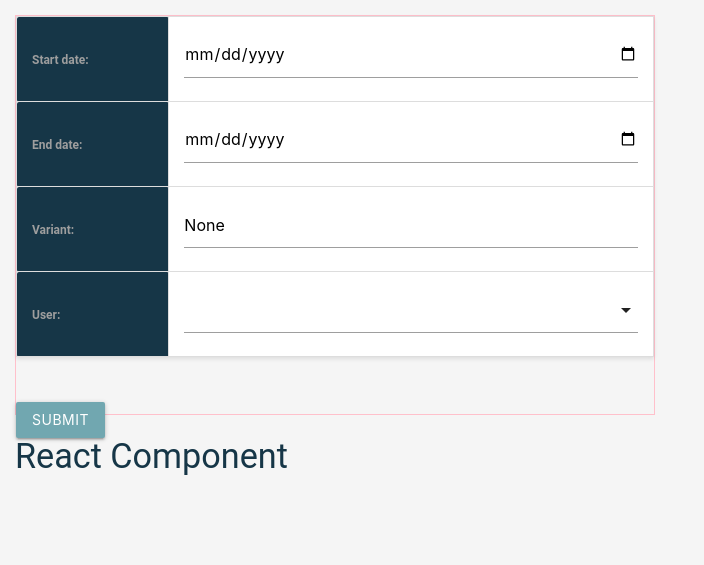
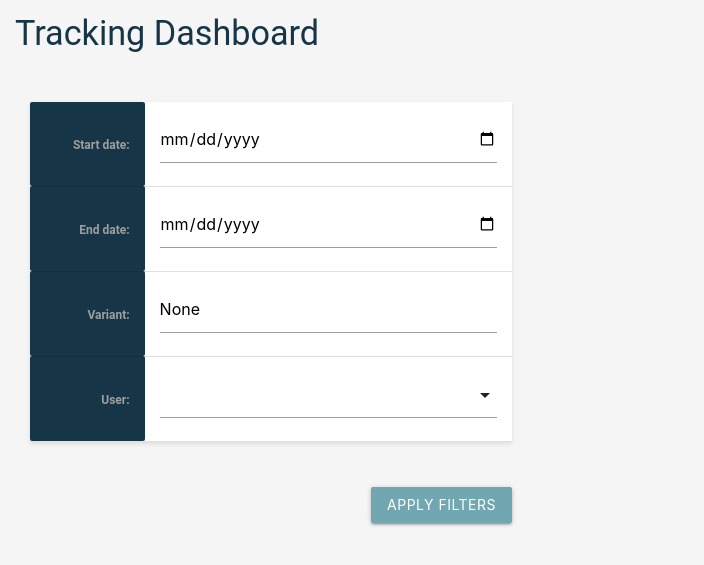
Before and after one commit to wassermanlab/variome, a Django app: template ibvl/library_access/templates/tracking_dashboard.html in a window 1280 px wide. Shown: the top 565 px of the page, without its empty margins (0-704 px from the left). Run offline with Django 4.2, Linux system fonts and the light colour scheme; the template is opened without the code that fills it: values that come from a table or form of the project are taken from there, others are empty; some libraries are stand-ins or nearby versions.

Commit message:
tracking dashboard update

```diff
--- a/ibvl/library_access/static/tracking_dashboard.js
+++ b/ibvl/library_access/static/tracking_dashboard.js
@@ -9,42 +9,39 @@
   const [data, setData] = useState(initialdata);
 
 
-  return <div>Tracking Dashboard (react)
+  return <>
+
 
     <VariantViews views={data.variant_pageviews} />
-    <div className="below-filters-and-views-table">
+    <div id="dashboard-page-body">
 
       <ViewsChart views={data.variant_pageviews} />
-      <div className="flex">
-        <UserDetails users={data.user_details}/>
-        <VariantDetails variants={data.variant_access_details}/>
-      </div>
+        <UserDetails users={data.user_details} />
+        <VariantDetails variants={data.variant_access_details} />
       <pre>{JSON.stringify(data, null, 2)}</pre>
     </div>
 
-  </div>;
+  </>;
 }
 
 
 function VariantViews({ views }) {
 
-  return <div className="views-table panel">
-    <h5>Variant Views</h5>
-    <div>
-      <div></div>
+  return <div className="views-table">
       <ul style={{ display: "flex", flexDirection: "column" }}>
 
         {views.map((pageview, i) => (
           <li className="row" key={i}>
             <div>
-              <a href={pageview.variant_url} target="_blank">{pageview.variant}</a>
+              {pageview.variant}
             </div>
             <div>{pageview.time}</div>
             <div>{pageview.user}</div>
           </li>
         ))}
+
+        {views.length === 0 && <li>(No tracked views under selected filters)</li>}
       </ul>
-    </div>
   </div>
 }
 
@@ -58,8 +55,6 @@
 
     var lineGraphCtx = ChartRef.current
       .getContext("2d");
-
-    console.log("got 2d context", lineGraphCtx);
 
     const data = {
       labels: ['January', 'February', 'March', 'April', 'May', 'June', 'July'],
@@ -79,10 +74,10 @@
         responsive: true,
       }
     });
-  }, [ChartRef, window.innerWidth])
+  }, [ChartRef])
 
 
-  return <div style={{border:"solid 1px black", height:"400px", width: "100%", position:"relative"}}>
+  return <div style={{ height: "75vh", width: "100%", position: "relative", marginBottom:"2em" }}>
     <canvas id="lineGraphChart" ref={ChartRef} ></canvas>
   </div>;
 }
@@ -90,7 +85,7 @@
 
 function UserDetails({ users }) {
 
-    return    <div style={{width:"50%", border: "1px solid cyan", margin:"-1px"}}>
+  return <div style={{ width: "50%"}}>
     <h5>User Details</h5>
     <table>
       <thead>
@@ -102,7 +97,7 @@
         </tr>
       </thead>
       <tbody>
-                {users.map( (user, i) => {
+        {users.map((user, i) => {
           return <tr key={i}>
             <td>{user.name}</td>
             <td>{user.page_views_unique}</td>
@@ -118,9 +113,9 @@
 }
 
 
-function VariantDetails( { variants }) {
+function VariantDetails({ variants }) {
 
-  return <div style={{width:"50%", border: "1px solid green", margin:"-1px"}}>
+  return <div style={{ width: "50%" }}>
     <h5>Variant Details</h5>
     <table>
       <thead>
@@ -131,14 +126,14 @@
       </thead>
       <tbody>
         {
-                  variants.map( (variant, i) => {
+          variants.map((variant, i) => {
             return <tr key={i}>
               <td>{variant.name}</td>
               <td>
                 <ul>
                   <li>{variant.user_count} Users:</li>
                   <span style={{ cursor: "pointer" }} title="Hover for more info">ⓘ</span>
-                          {variant.users.map( (user, j) => {
+                  {variant.users.map((user, j) => {
                     return <li key={j}>{user.get_full_name} ({user.email})</li>
                   })}
                 </ul>
--- a/ibvl/library_access/templates/tracking_dashboard.html
+++ b/ibvl/library_access/templates/tracking_dashboard.html
@@ -13,88 +13,11 @@
           referrerpolicy="no-referrer" />
     <style>
       html{
-        --top-section-height: 400px;
+        --top-section-height: 450px;
       }
       body {
-        padding: 1em;
         font-family: "Roboto", sans-serif;
         background-color: #f5f5f5;
-      }
-      .flex {
-        display: flex;
-        flex-wrap: wrap;
-        justify-content: space-between;
-      }
-      .chart-container canvas {
-        width: 100%;
-      }
-      .filters {
-        width:50vw;
-        min-width:300px;
-        border: 1px solid pink;
-        height: var(--top-section-height);
-      }
-      .filters table {
-        width: 100%;
-        height: 100%;
-        border-collapse: collapse;
-        margin-bottom: 3em;
-        background-color: #ffffff;
-        box-shadow: 0 2px 4px rgba(0, 0, 0, 0.1);
-      }
-      .filters th,
-      td {
-        padding: 1em;
-        text-align: left;
-        border: 1px solid #ddd;
-      }
-      .filters th {
-        background-color: #163647;
-        color: white;
-      }
-      .filters td ul {
-        padding-left: 20px;
-      }
-      .views-table {
-        position:absolute;
-        top:1em;
-        right:1em;
-        height:var(--top-section-height);
-        border: 1px solid lime;
-        overflow-y:scroll;
-      }
-      .below-filters-and-views-table{
-        position:absolute;
-        top: var(--top-section-height);
-        width: calc (100vw - 2em);
-        display:flex;
-        flex-wrap: wrap;
-        border: 1px solid yellow;
-      }
-      @media (max-width: 600px) {
-        .filters {
-          width:100%;
-        }
-        .views-table {
-          top: var(--top-section-height);
-          width:100%;
-        }
-        .below-filters-and-views-table {
-          top: calc( 2 * var(--top-section-height) );
-          margin-top: 1em;
-        }
-      }
-      .views-table .row {
-        height:1em;
-        background:white;
-        margin:0;
-        padding:0;
-        display:flex;
-        justify-content: end;
-        gap: 1em;
-      }
-      .views-table .row:hover {
-        background:grey;
       }
       h2,
       h4,
@@ -105,9 +28,87 @@
       .btn {
         background-color: #71a7b0;
       }
+      .filters {
+        position:absolute;
+        padding:1em;
+        width:40vw;
+        min-width:300px;
+        height: var(--top-section-height);
+      }
+      .filters table {
+        width: 100%;
+        height: 100%;
+        margin-bottom: 3em;
+        background-color: #ffffff;
+        box-shadow: 0 2px 4px rgba(0, 0, 0, 0.1);
+      }
+      .filters th,
+      td {
+        padding: 1em;
+        text-align: right;
+      }
+      .filters th {
+        background-color: #163647;
+        color: white;
+      }
+      .filters td ul {
+        padding-left: 20px;
+      }
+      .filters .btn{
+        float:right;
+      }
+      #dashboard-page-body{
+        width: 100%;
+        padding-top:1em;
+        display:flex;
+        flex-wrap: wrap;
+      }
+      #react-root{
+        width: 100%;
+        overflow-x: clip;
+        z-index: -1;
+      }
+      @media (max-width: 600px) {
+
+        #react-root {
+          padding-top: var(--top-section-height);
+        }
+
+        .filters {
+          width:100%;
+        }
+        .views-table {
+          display:none;
+        }
+
+        #dashboard-page-body {
+          width:100%;
+          margin-top: 1em;
+        }
+      }
+
+      .views-table {
+        float:right;
+        width:50%;
+        height:var(--top-section-height);
+        overflow-y:scroll;
+      }
+      .views-table .row {
+        height:1em;
+        background:white;
+        margin:0;
+        padding:0;
+        display:flex;
+        justify-content: end;
+        gap: 1em;
+        cursor: default;
+      }
     </style>
   </head>
   <body>
+    <div style="padding:1em;">
+      <h4>Tracking Dashboard</h4>
+
       <div name="tracking-filters" class="filters">
         <form method="get">
           <table>
@@ -151,11 +152,10 @@
               <th>
                 <label for="id_user">User:</label>
               </th>
-
               <td>
                 <select name="user" id="id_user" multiple>
                   {% for user in form.user.field.queryset %}
-                  {% if user.id in form.user.value %}
+                    {% if user.id|stringformat:"i" in form.user.value %}
                       <option value="{{ user.id }}" selected>{{ user.get_full_name }}</option>
                     {% else %}
                       <option value="{{ user.id }}">{{ user.get_full_name }}</option>
@@ -165,14 +165,14 @@
               </td>
             </tr>
           </table>
-        <button type="submit" class="btn waves-effect waves-light">Submit</button>
+          <button type="submit" class="btn waves-effect waves-light">Apply Filters</button>
         </form>
+      </div>
+
+      <div id="react-root" />
     </div>
     &nbsp;
 
-    <div id="react-root">
-      <h4>React Component</h4>
-    </div>
     <script src="https://cdnjs.cloudflare.com/ajax/libs/materialize/1.0.0/js/materialize.js" integrity="sha512-m2PhLxj2N91eYrIGU2cmIu2d0SkaE4A14bCjVb9zykvp6WtsdriFCiXQ/8Hdj0kssUB/Nz0dMBcoLsJkSCto0Q==" crossorigin="anonymous" referrerpolicy="no-referrer">
     </script>
     <script src="https://cdnjs.cloudflare.com/ajax/libs/Chart.js/4.4.1/chart.umd.min.js" integrity="sha512-CQBWl4fJHWbryGE+Pc7UAxWMUMNMWzWxF4SQo9CgkJIN1kx6djDQZjh3Y8SZ1d+6I+1zze6Z7kHXO7q3UyZAWw==" crossorigin="anonymous" referrerpolicy="no-referrer"></script>
@@ -186,6 +186,7 @@
             integrity="sha512-WFN04846sdKMIP5LKNphMaWzU7YpMyCU245etK3g/2ARYbPK9Ub18eG+ljU96qKRCWh+quCY7yefSmlkQw1ANQ=="
             crossorigin="anonymous"
             referrerpolicy="no-referrer"></script>
+    <script src="https://cdnjs.cloudflare.com/ajax/libs/luxon/3.5.0/luxon.min.js" integrity="sha512-SN7iwxiJt9nFKiLayg3NjLItXPwRfBr4SQSIugMeBFrD4lIFJe1Z/exkTZYAg3Ul+AfZEGws2PQ+xSoaWfxRQQ==" crossorigin="anonymous" referrerpolicy="no-referrer"></script>
 
     <!-- dev deps -->
     <script src="https://cdnjs.cloudflare.com/ajax/libs/react/18.3.1/umd/react.development.js"
--- a/ibvl/library_access/views/tracking_dashboard.py
+++ b/ibvl/library_access/views/tracking_dashboard.py
@@ -53,8 +53,11 @@
 
     selected_users = form.cleaned_data['user'] if form.cleaned_data['user'] else LibraryUser.objects.all()
 
-    target_variant_name = form.cleaned_data['variant']
-    target_variant_id = Variant.objects.filter(variant_id=target_variant_name).first().id if target_variant_name else None
+
+    target_variant = Variant.objects.filter(variant_id=form.cleaned_data['variant']).first()
+
+
+    target_variant_id = target_variant.id if target_variant else None
     variant_filter = {'url__endswith': f'variant/{target_variant_id}'} if target_variant_id else {'url__contains': 'api/variant'}
 
     user_stats = Visitor.objects.user_stats(start_time, end_time)
@@ -93,8 +96,8 @@
                 'users': users
             })
 
-            print("variant_name", variant_name)
-            print("user_list", user_list)
+#            print("variant_name", variant_name)
+#            print("user_list", user_list)
     variant_access_details.sort(key=lambda x: x['user_count'], reverse=True)
 
     # Prepare data for charts
@@ -125,10 +128,10 @@
     context = {
         'form': form,
         'data':json.dumps({
-            'user_details':enriched_user_stats[0:4],
-            'variant_pageviews': the_page_views[0:4],
+            'user_details':enriched_user_stats,
+            'variant_pageviews': the_page_views,
             'warning': None,
-            'variant_access_details': variant_access_details[0:4],
+            'variant_access_details': variant_access_details,
             })
     }
 
```
Lines whose indentation alone changed are shown as unchanged.
